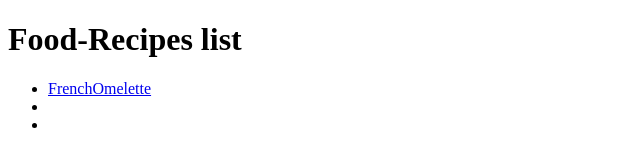
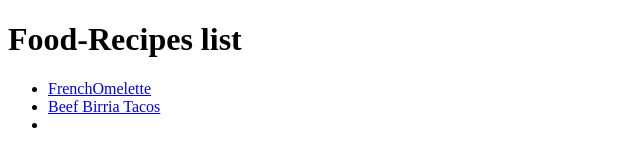
Before and after one commit to Kopihue/odin-recipes, a plain HTML site: page index.html in a window 1280 px wide. Shown: the whole page, without its empty margins (0-640 px from the left). Drawn offline with Linux system fonts and the light colour scheme.

Commit message:
Add BeefBirriaTacos link to index.html, create BeefBirriaTacos.html file
new link added to index.html and started the
creation of BeefBirriaTacos.html file

```diff
--- a/index.html
+++ b/index.html
@@ -9,7 +9,7 @@
         <h1>Food-Recipes list</h1>
         <ul>
             <li><a href="/recipes/FrenchOmelette.html" rel="noreferrer">FrenchOmelette</a></li>
-            <li></li>
+            <li><a href="/recipes/BeefBirriaTacos.html" rel="noreferrer">Beef Birria Tacos</a></li>
             <li></li>
         </ul>
     </body>
```
Also changed, not shown: recipes/BeefBirriaTacos.html (added).
